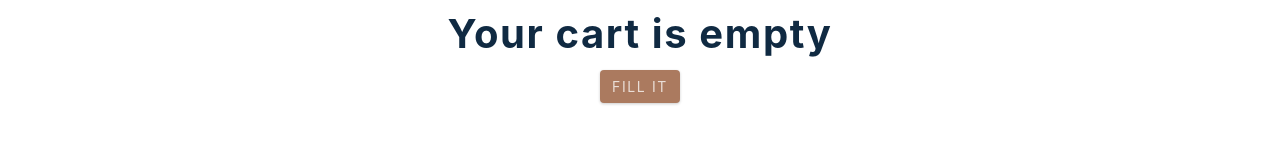
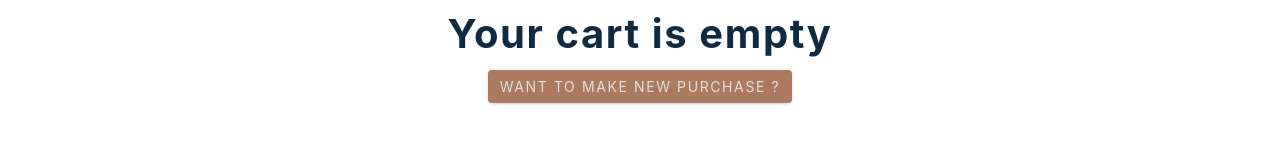
Before and after one commit to hritikd3/fullstack, a React (Create React App) app: page /cart in a window 1280 px wide. Shown: the part 146-306 px from the top of the page. Built offline with nearby package versions, Linux system fonts and the light colour scheme; no server answers.

Commit message:
prompt refactored

```diff
--- a/src/pages/CartPage.js
+++ b/src/pages/CartPage.js
@@ -1,8 +1,8 @@
-import React from 'react'
-import styled from 'styled-components'
-import { useCartContext } from '../context/cart_context'
-import { Link } from 'react-router-dom'
-import { CartContent, PageHero } from '../components'
+import React from "react";
+import styled from "styled-components";
+import { useCartContext } from "../context/cart_context";
+import { Link } from "react-router-dom";
+import { CartContent, PageHero } from "../components";
 
 const CartPage = () => {
   const { cart } = useCartContext();
@@ -12,7 +12,7 @@ const CartPage = () => {
         <div className="empty">
           <h2>Your cart is empty</h2>
           <Link to="/products" className="btn">
-            fill it
+            want to make new purchase ?
           </Link>
         </div>
       </Wrapper>
@@ -28,8 +28,6 @@ const CartPage = () => {
   );
 };
 
-
-
 const Wrapper = styled.main`
   .empty {
     text-align: center;
@@ -38,6 +36,6 @@ const Wrapper = styled.main`
       text-transform: none;
     }
   }
-`
+`;
 
-export default CartPage
+export default CartPage;
```
